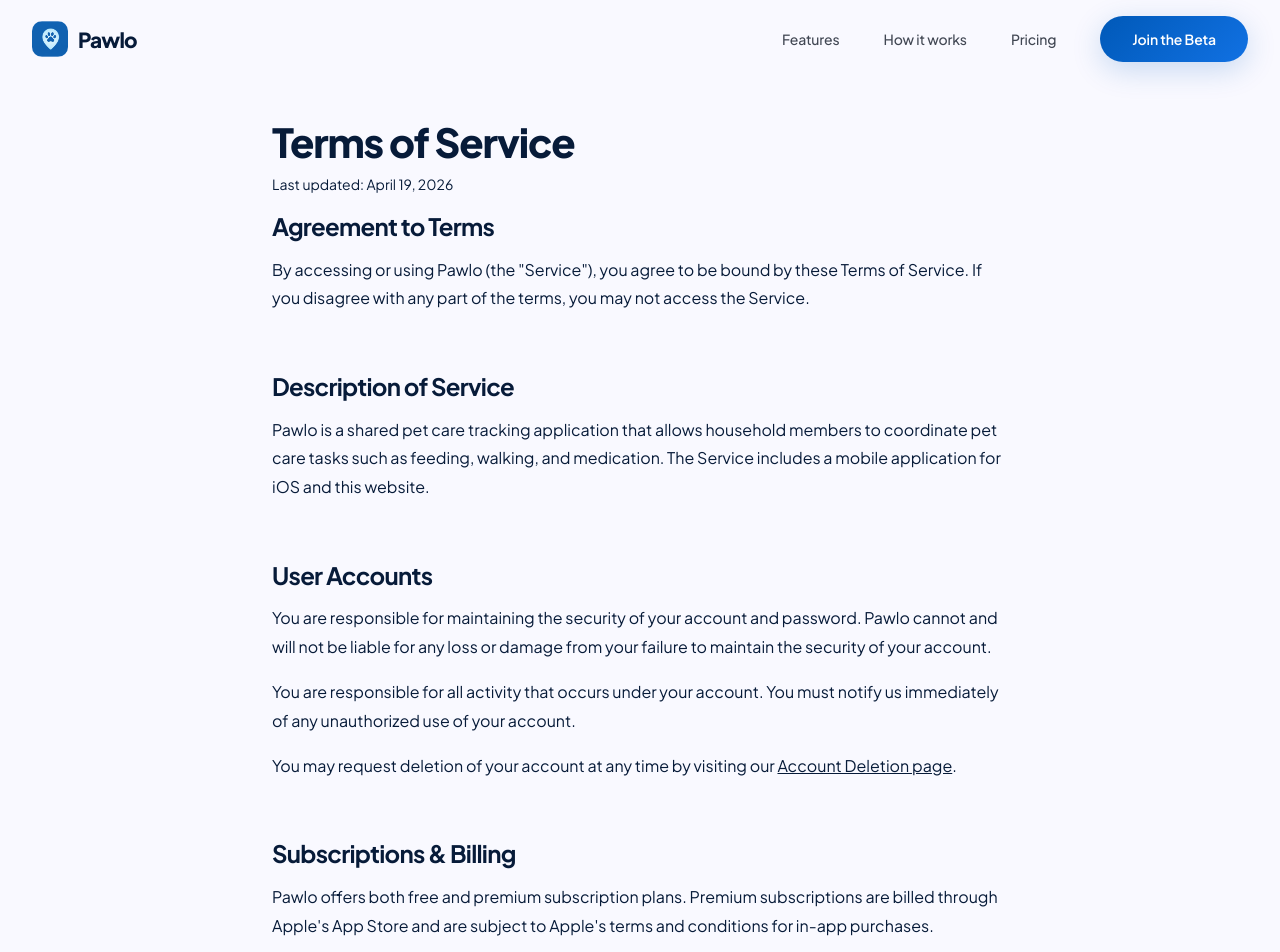
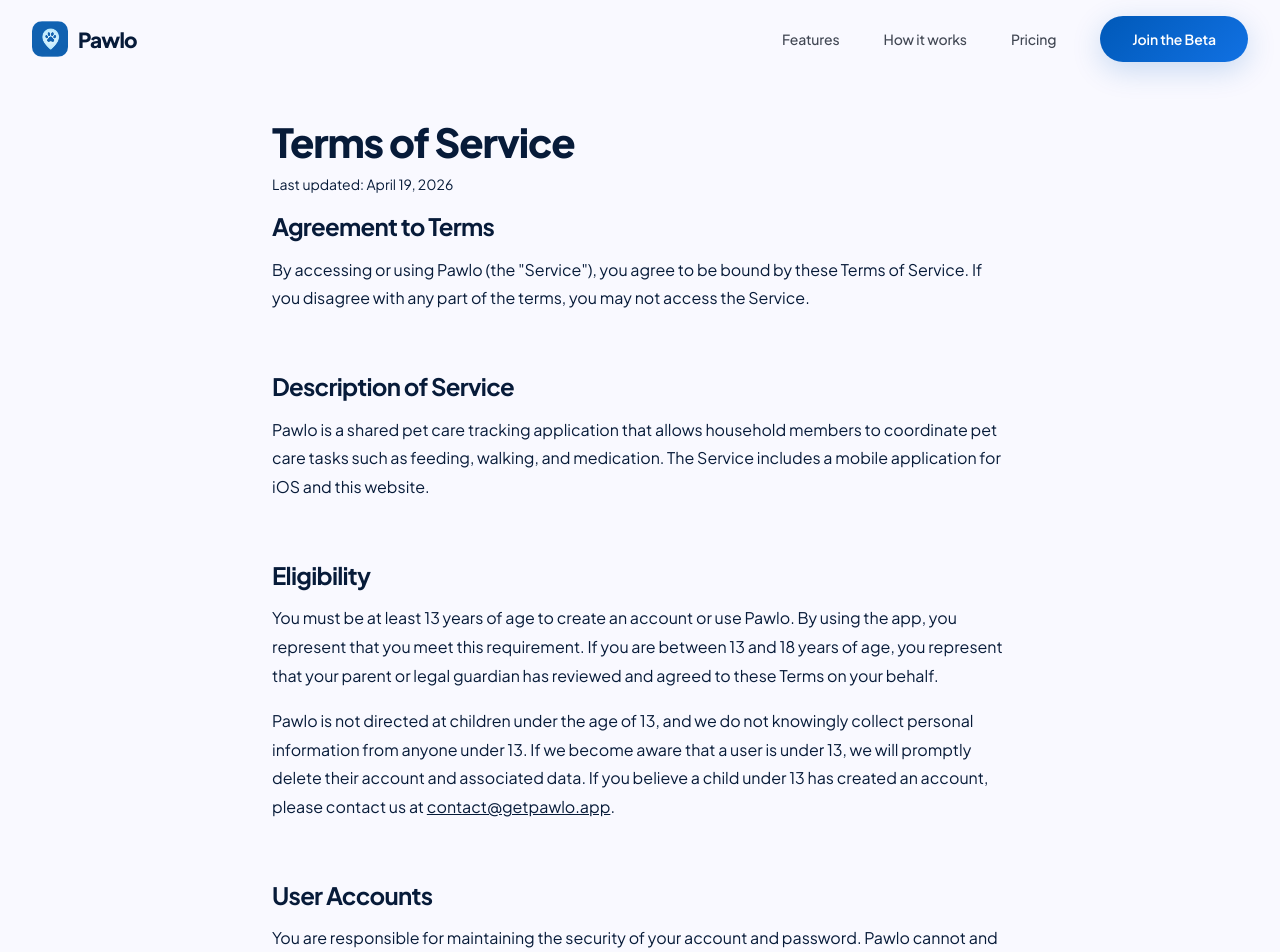
Before and after one commit to nicholas-won/pawlo-site, a Next.js app: page /terms in a window 1280 px wide. Shown: the top 952 px of the page. Built offline with nearby package versions, Linux system fonts and the light colour scheme.

Commit message:
docs: add Eligibility section to Terms of Service

```diff
--- a/src/app/terms/page.tsx
+++ b/src/app/terms/page.tsx
@@ -33,6 +33,16 @@ export default function TermsPage() {
               household members to coordinate pet care tasks such as feeding,
               walking, and medication. The Service includes a mobile application
               for iOS and this website.
+            </p>
+          </section>
+
+          <section>
+            <h2>Eligibility</h2>
+            <p>
+              You must be at least 13 years of age to create an account or use Pawlo. By using the app, you represent that you meet this requirement. If you are between 13 and 18 years of age, you represent that your parent or legal guardian has reviewed and agreed to these Terms on your behalf.
+            </p>
+            <p>
+              Pawlo is not directed at children under the age of 13, and we do not knowingly collect personal information from anyone under 13. If we become aware that a user is under 13, we will promptly delete their account and associated data. If you believe a child under 13 has created an account, please contact us at <a href="mailto:contact@getpawlo.app">contact@getpawlo.app</a>.
             </p>
           </section>
 
```
